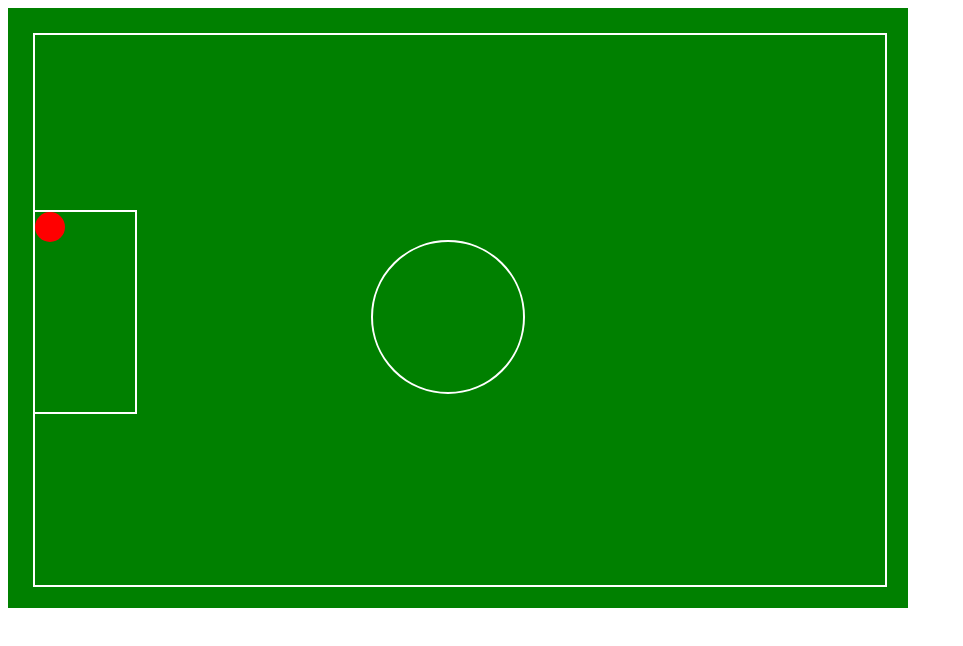
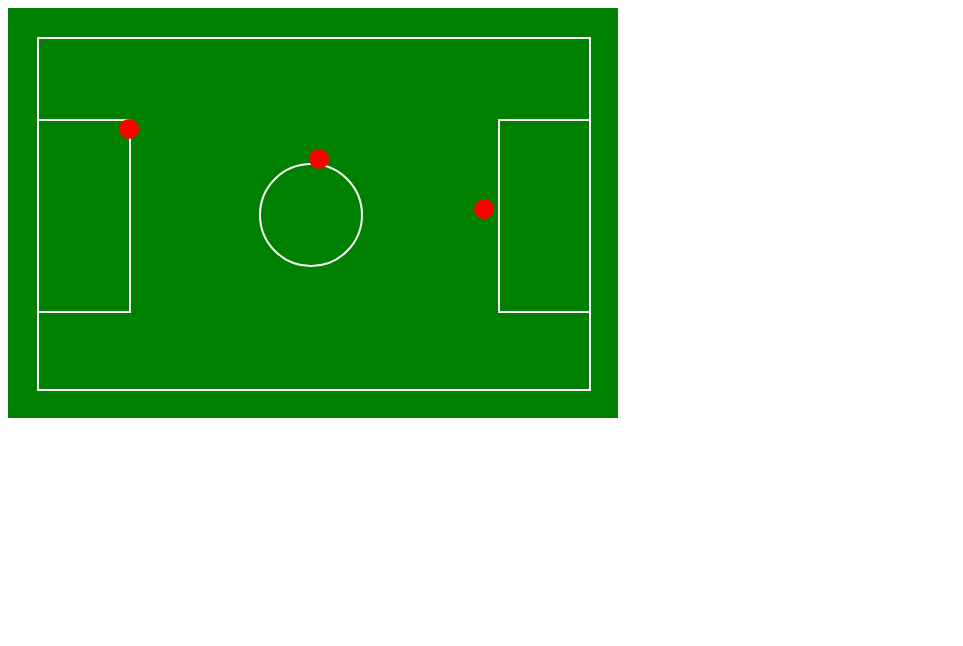
Before and after one commit to NellySaavedra/LaCancha, a plain HTML site: page index.html in a window 1280 px wide. Shown: the top 646 px of the page, without its empty margins (0-963 px from the left). Drawn offline with Linux system fonts and the light colour scheme.

Commit message:
Uso de Absolute

```diff
--- a/index.html
+++ b/index.html
@@ -8,14 +8,12 @@
 	<body>
  		<div class="verde">
  			<div class="cancha">
- 				<div class="porteria1">
- 					<div class="balon 1"></div>
- 				</div>
+ 				<div class=" area porteria1"></div>
  				<div class="media"></div>
- 				<div class="porteria2"></div>
-
- 				<div class="balon 2"></div>
- 				<div class="balon 3"></div>
+ 				<div class=" area porteria2"></div>
+ 				<div class="balon uno"></div>
+ 				<div class="balon dos"></div>
+ 				<div class="balon tres"></div>
  			</div>
  		</div>
 	</body>
--- a/main.css
+++ b/main.css
@@ -1,59 +1,59 @@
+
 .verde{
-	height: 600px;
-	width: 900px;
+	height: 400px;
+	width: 600px;
 	background-color: green;
+	position: relative;
+	padding: 5px;
+}
+.cancha{
+	height: 350px;
+	width: 550px;
+	border: 2px solid white;
+	margin: 24px;
+	position: relative;
+}
+.media {
+	height: 100px;
+	width: 100px;
+	border-radius: 100%;
+	border: 2px solid white;
+	position: relative;
+	top: -150px;
+	left: 220px;
+}
+.area {
+	height: 190px;
+	width: 90px;
+	border: 2px solid white;
+}
+.porteria1 {
+	margin-top: 80px;
+	border-left: 0px;
+	position: relative;
+}
+.porteria2 {
+	border-right: 0px;
+	left: 459px;
+	top: 80px;
 	position: absolute;
 }
-.cancha{
-	height: 550px;
-	width: 850px;
-	border: 2px solid white;
-	margin: 25px;
-
-}
-.porteria1 {
-	height: 200px;
-	width: 100px;
-	border: 2px solid white;
-	border-left: 0px;
-	display: inline-block;
-	margin-top: 175px;
-	margin-bottom: 175px;
-}
-.porteria2 {
-	height: 200px;
-	width: 100px;
-	border: 2px solid white;
-	border-right: 0px;
-	display: inline-block;
-	margin-top: 175px;
-	margin-bottom: 175px;
-	margin-left: 256px;
-}
-.media {
-	height: 150px;
-	width: 150px;
-	border-radius: 100%;
-	border: 2px solid white;
-	display: inline-block;
-	margin-top: 195px;
-	margin-left: 230px;
-	margin-bottom: 195px;
-
-}
-.balon {
-	height: 30px;
-	width: 30px;
+.balon{
+	height: 20px;
+	width: 20px;
 	background-color: red;
 	border-radius: 100%;
-	position: relative;
+	position: absolute;
 }
-.1{
-	left: 90px;
+.uno {
+	bottom: 250px;
+	left: 80px;
 }
-.2{
-
+.dos {
+	bottom: 220px;
+	left: 270px;
 }
-.3{
-
+.tres {
+	bottom: 170px;
+	left: 435px;
 }
```
